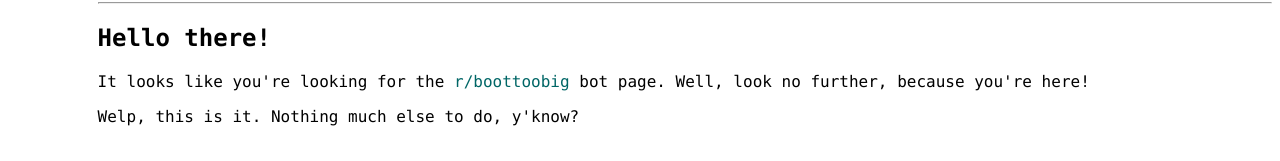
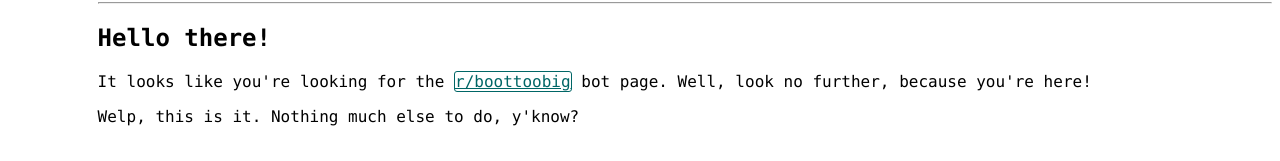
Before and after one commit to diveintothe9/diveintothe9.github.io, a plain HTML site: page index.html in a window 1280 px wide. In both pictures the pointer is over the link "r/boottoobig". Shown: the part 125-286 px from the top of the page. Drawn offline with Linux system fonts and the light colour scheme.

Commit message:
Update index.html

```diff
--- a/index.html
+++ b/index.html
@@ -14,6 +14,12 @@
 		a {
 			text-decoration: none;
 			color: #006666;
+			border: none;
+		}
+		a:hover {
+			text-decoration: underline;
+			border: 1px solid #006666;
+			border-radius: 3px;
 		}
 	</style>
 </head>
```
